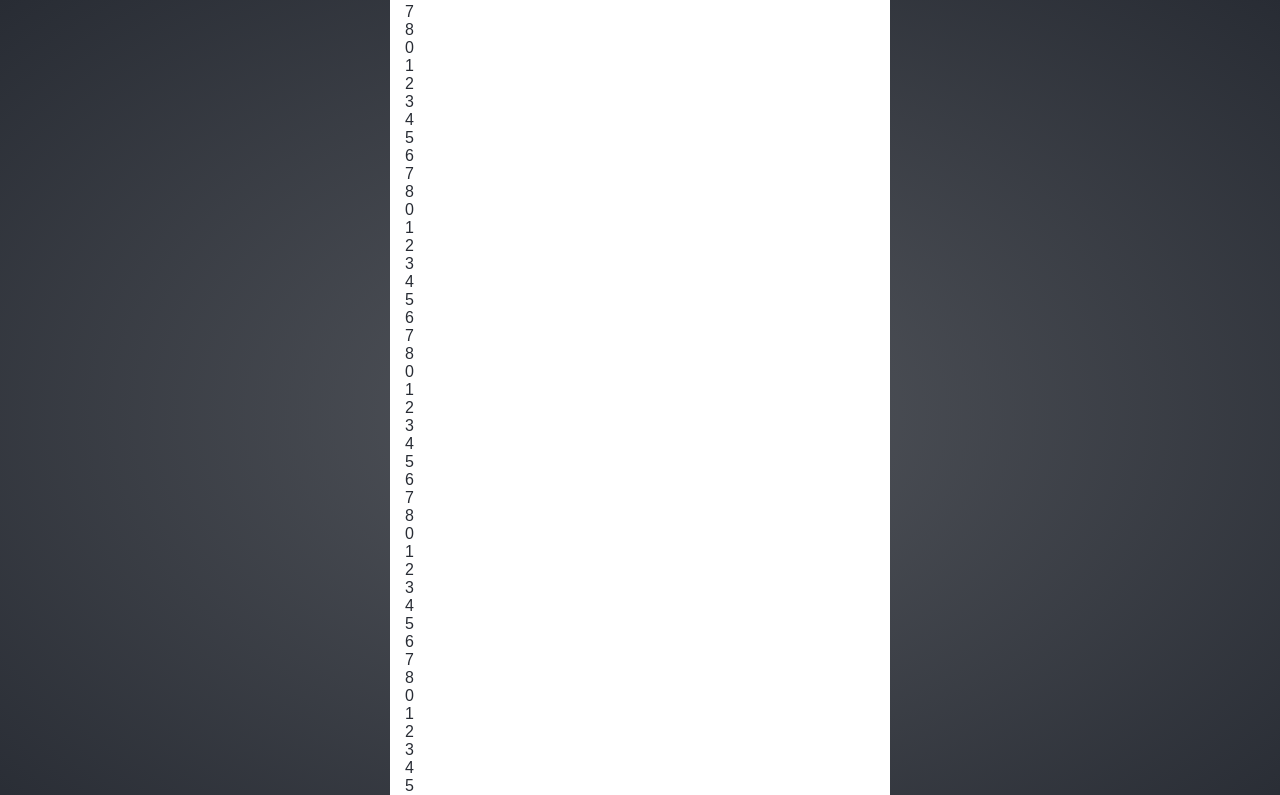
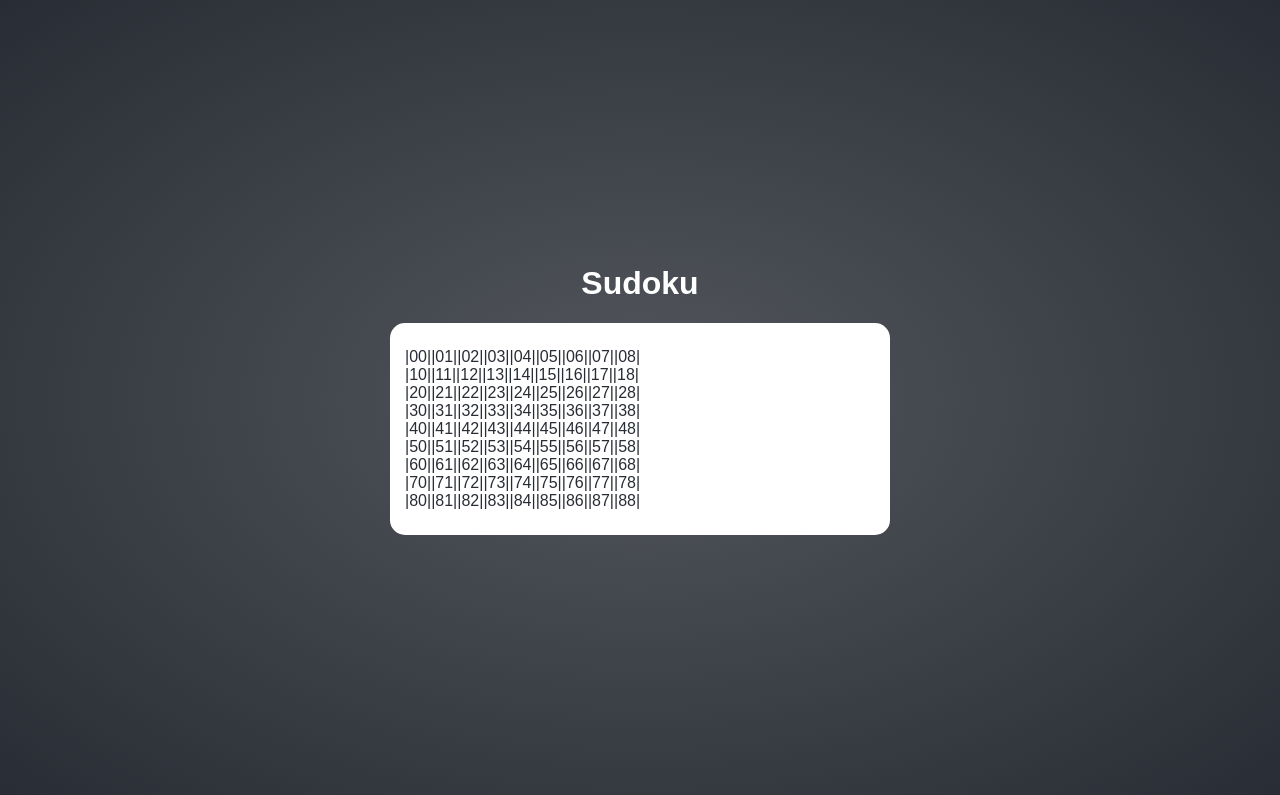
Before and after one commit to EvgenyMinin/React_Sudoku, a React (Create React App) app: page / in a window 1280 px wide. Shown: the top 795 px of the page. Built offline with nearby package versions, Linux system fonts and the light colour scheme.

Commit message:
added grid block component

```diff
--- /dev/null
+++ b/src/components/grid/block/index.tsx
@@ -0,0 +1,17 @@
+import React, { FC } from 'react'
+
+interface IProps {
+  rowIndex: number
+  colIndex: number
+}
+
+const Block: FC<IProps> = ({ rowIndex, colIndex }) => {
+  return (
+    <div data-cy="block" key={colIndex}>
+      |{rowIndex}
+      {colIndex}|
+    </div>
+  )
+}
+
+export default Block
--- a/src/components/grid/index.tsx
+++ b/src/components/grid/index.tsx
@@ -1,22 +1,24 @@
 import React, { FC, Children } from 'react'
+
+import Block from './block'
+
+import { Container, Row } from './styles'
 
 const Grid: FC = () => {
   return (
-    <div data-cy="grid-container">
+    <Container data-cy="grid-container">
       {Children.toArray(
         [...Array(9)].map((_, rowIndex) => (
-          <div data-cy="grid-row-container" key={rowIndex}>
+          <Row data-cy="grid-row-container" key={rowIndex}>
             {Children.toArray(
               [...Array(9)].map((_, colIndex) => (
-                <div data-cy="block" key={colIndex}>
-                  {colIndex}
-                </div>
+                <Block rowIndex={rowIndex} colIndex={colIndex} />
               ))
             )}
-          </div>
+          </Row>
         ))
       )}
-    </div>
+    </Container>
   )
 }
 
--- /dev/null
+++ b/src/components/grid/styles/index.ts
@@ -0,0 +1,12 @@
+import styled from 'styled-components'
+
+export const Container = styled.div`
+  display: flex;
+  flex-direction: column;
+  margin: 10px 0;
+`
+
+export const Row = styled.div`
+  display: flex;
+  flex-flow: row;
+`
```
